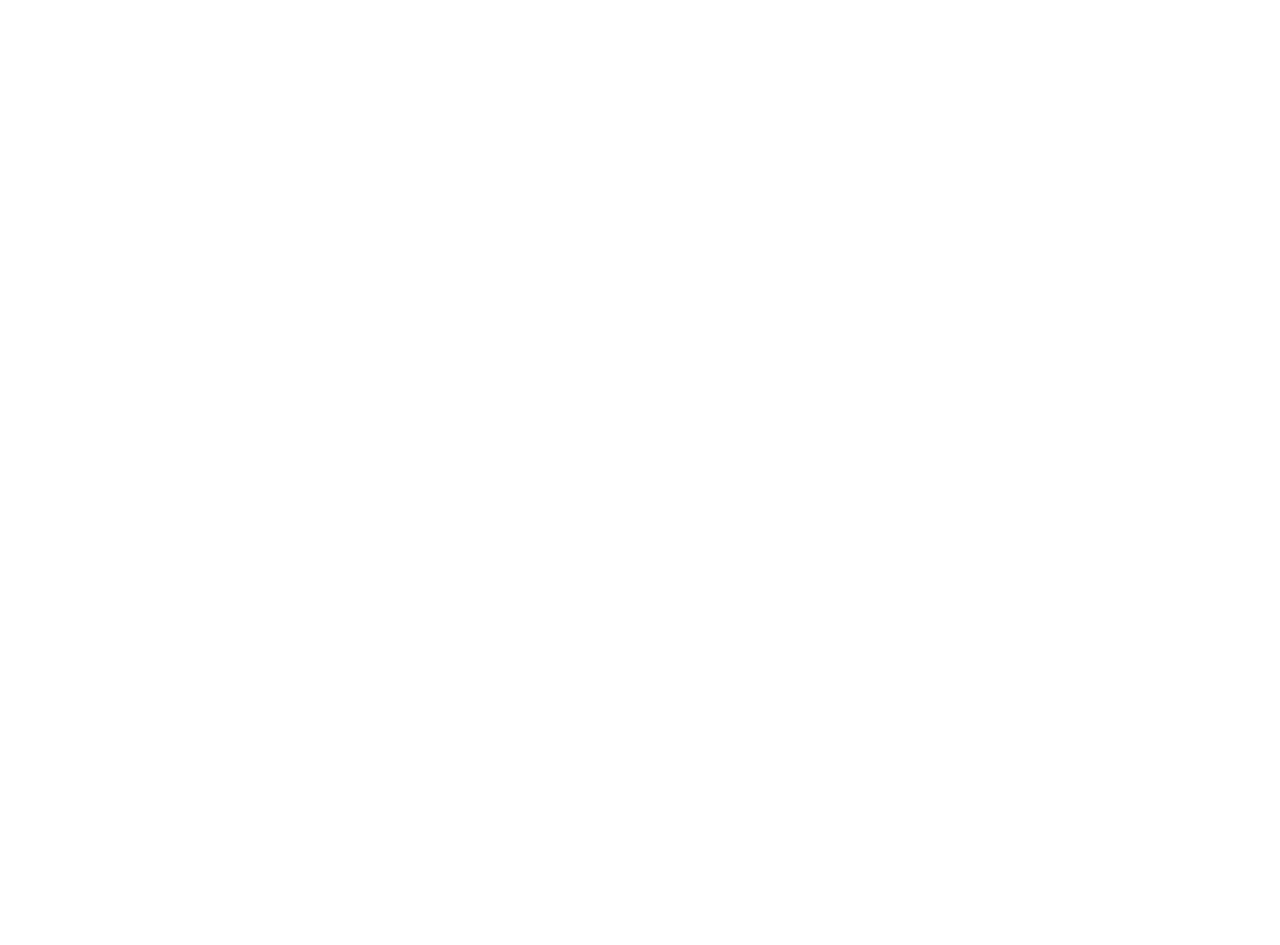
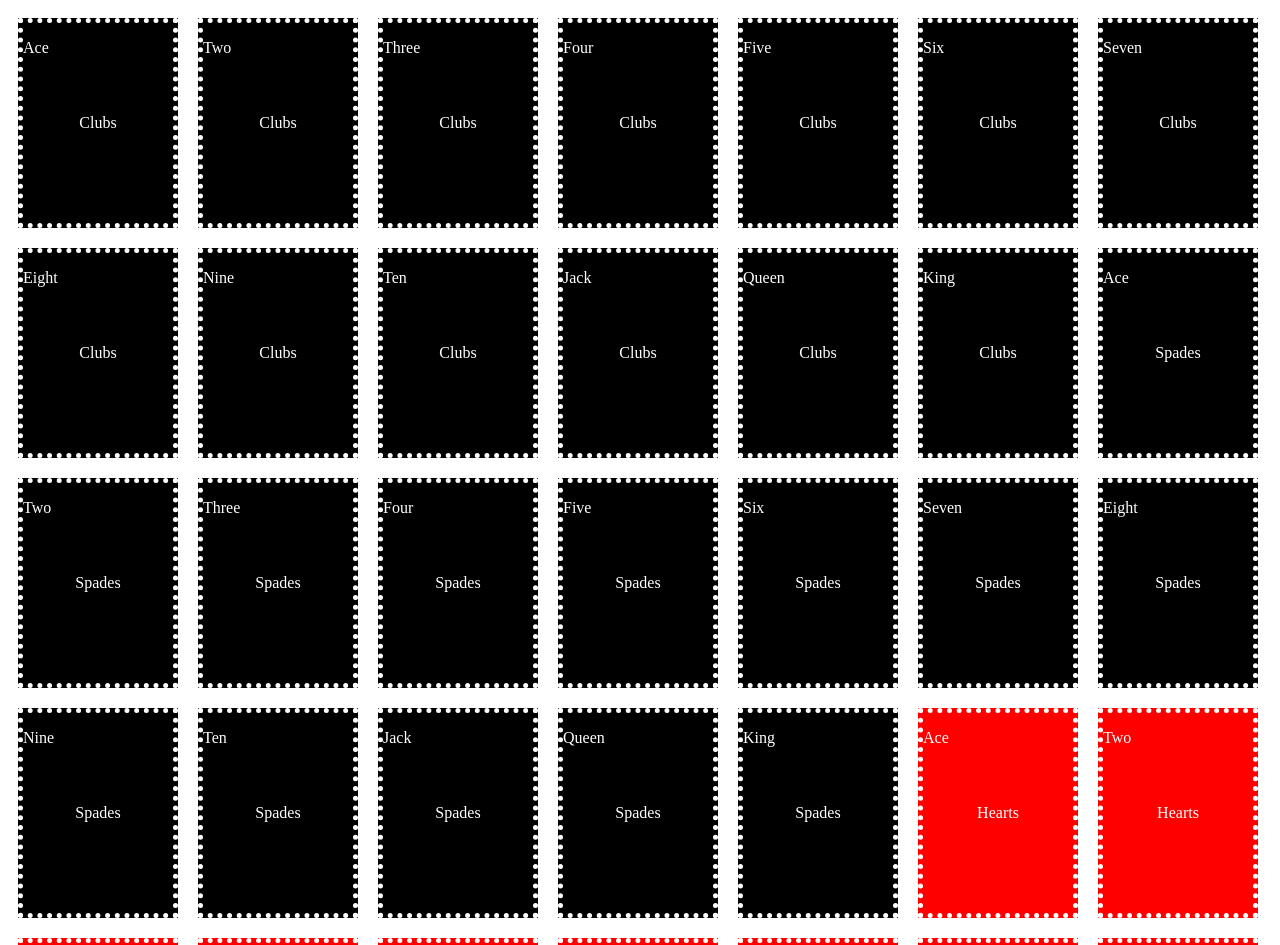
Before and after one commit to LiamCallaghan/autodeal, a React (Create React App) app: page /deck in a window 1280 px wide. Shown: the top 945 px of the page. Before the commit the page ends 800 px from the top, so only its background shows below. Built offline with nearby package versions, Linux system fonts and the light colour scheme.

Commit message:
unshuffled deck works

```diff
--- a/src/component/game/CardDisplay.js
+++ b/src/component/game/CardDisplay.js
@@ -1,27 +1,46 @@
 import React from 'react'
 
 import Cards from './Cards'
-import { createDeck } from '../../lib/deck'
+// import { createDeck } from '../../lib/deck'
 
 class CardDisplay extends React.Component {
   state = {
-        cards: null
+    cards: [],
   }
 
   async componentDidMount() {
+    function card(number, value, suit) {
+      this.number = number
+      this.value = value
+      this.suit = suit
+    }
 
-          const response = await createDeck()
+    function deck() {
+      const values = ['Ace', 'Two', 'Three', 'Four', 'Five', 'Six', 'Seven', 'Eight', 'Nine', 'Ten', 'Jack', 'Queen', 'King']
+      const suits = ['Clubs', 'Spades', 'Hearts', 'Diamonds']
+      const cards = []
+
+      for (let i = 0; i < suits.length; i++) {
+        for (let v = 0; v < values.length; v++) {
+          cards.push( new card( v + 1, values[v], suits[i]))
+        }
+      }
+      return cards
+    }
+
+
+    const response = deck()
     this.setState({
-              cards: response
+      cards: response,
     })
-          console.log(this.state.cards)
+    console.log(response)
   }
 
   render() {
     if (!this.state.cards) return null
     return (
       <div className='deck'>
-                {this.state.categories.map(card => (<Cards key={card.id} {...card} />))}
+        {this.state.cards.map(card => (<Cards key={card.id} {...card} />))}
       </div>
     )
   }
--- a/src/component/game/Cards.js
+++ b/src/component/game/Cards.js
@@ -1,12 +1,12 @@
 import React from 'react'
 
-const Cards = ({ id, suit, value }) => {
-    return (
-        <div className='card' id={id}>
-            <p className='suit'>{suit}</p>
-            <p className='value'>{value}</p>
-        </div>
-    )
+const Cards = ({ suit, value }) => {
+  return (
+    <div className={'card ' + suit}>
+      <p className='suit'>{suit}</p>
+      <p className='value'>{value}</p>
+    </div>
+  )
 }
 
 export default Cards
--- a/src/lib/deck.js
+++ b/src/lib/deck.js
@@ -9,13 +9,15 @@ export const createDeck = () => {
   function deck(){
     this.values = ['Ace', 'Two', 'Three', 'Four', 'Five', 'Six', 'Seven', 'Eight', 'Nine', 'Ten', 'Jack', 'Queen', 'King']
     this.suits = ['Clubs', 'Spades', 'Hearts', 'Diamonds']
-        let cards = []
+    const cards = []
 
-        for (i = 0; i < this.suits.length; i++) {
-          for (v = 0; i < this.values.length; i++) {
+    for (let i = 0; i < this.suits.length; i++) {
+      for (let v = 0; i < this.values.length; i++) {
         cards.push( new card( v + 1, this.values[v], this.suits[i]))
       }
     }
     return cards
   }
+
+  deck()
 }
--- a/src/styles/main.scss
+++ b/src/styles/main.scss
@@ -1,5 +1,12 @@
+.deck {
+  display: flex;
+  flex-direction: row;
+  flex-wrap: wrap;
+}
+
 .card {
-    border: 5px dotted black;
+  margin: 10px 10px;
+  border: 5px dotted white;
   width: 150px;
   height: 200px;
   position: relative;
@@ -21,3 +28,31 @@
   left: 50%;
   transform: translate(-50%, -50%);
 }
+
+div.Spades {
+  background-color: black;
+  p {
+    color: white;
+  }
+}
+
+div.Clubs {
+  background-color: black;
+  p {
+    color: white;
+  }
+}
+
+div.Hearts {
+  background-color: red;
+  p {
+    color: white;
+  }
+}
+
+div.Diamonds {
+    background-color: red;
+  p {
+    color: white;
+  }
+}
```
Also changed, not shown: src/component/common/Home.js (indentation only), 1 other file (tests, documents, lock files or other folders). Lines whose indentation alone changed are shown as unchanged.
